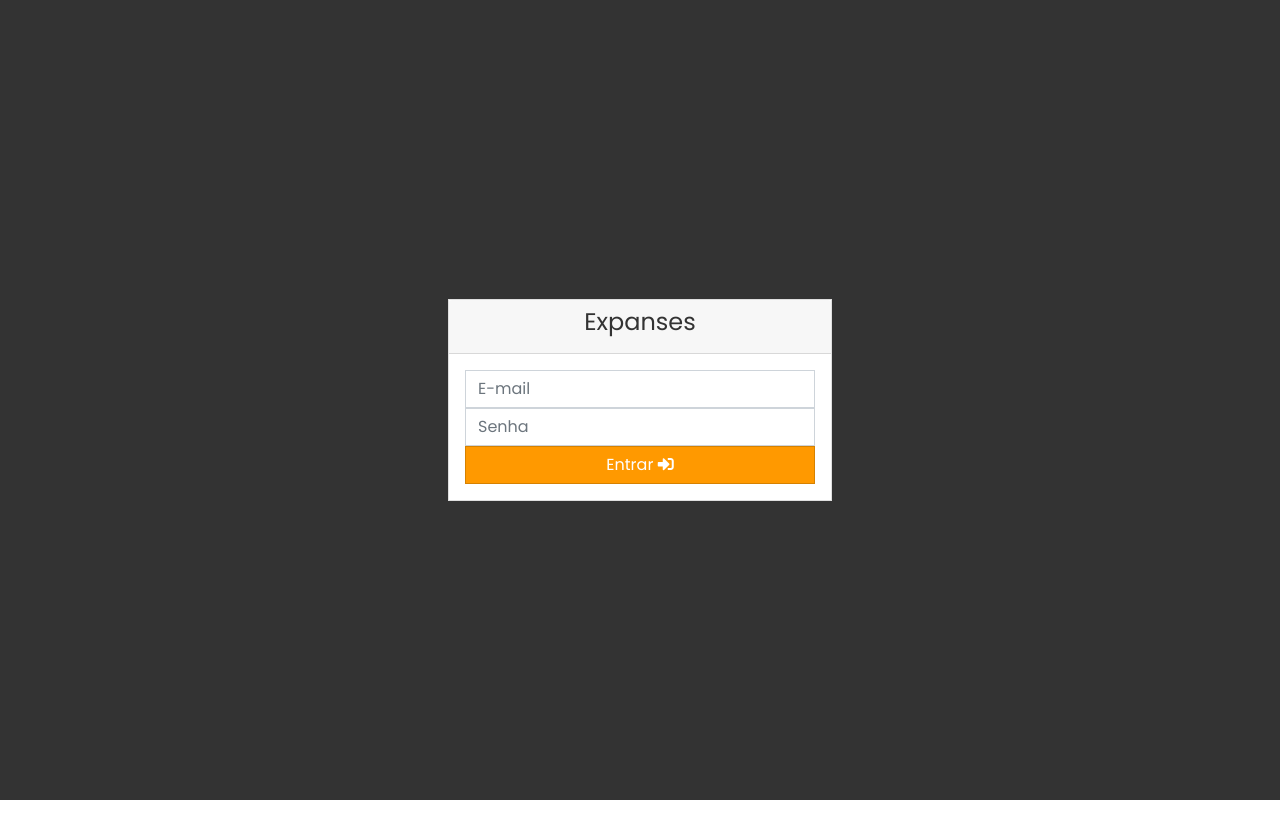
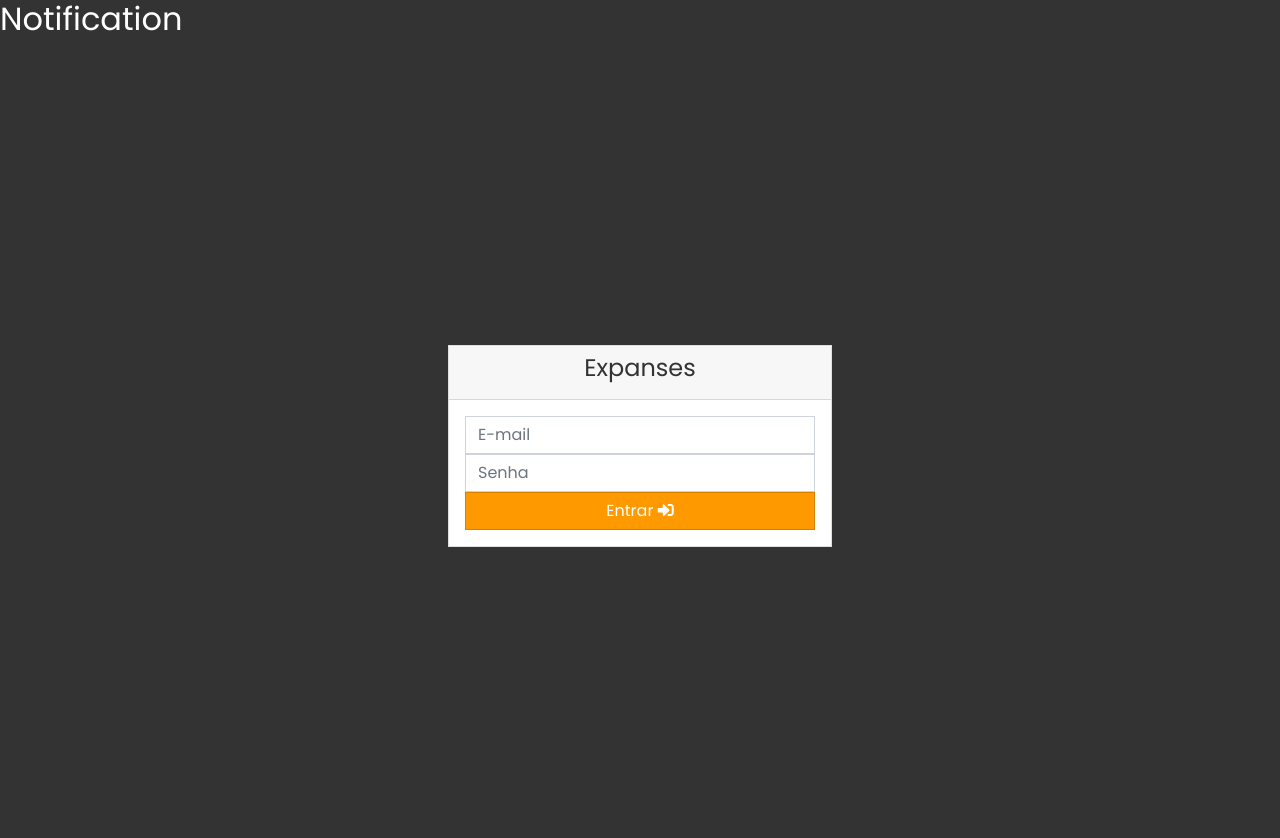
Before and after one commit to JrzenonDev/personal-account-manager-vue-firebase, a Vue app: page /#/login in a window 1280 px wide. Shown: the top 838 px of the page. Before the commit the page ends 800 px from the top, so only its background shows below. Built offline with nearby package versions, Linux system fonts and the light colour scheme; no server answers.

Commit message:
add component notification in application

```diff
--- a/src/App.vue
+++ b/src/App.vue
@@ -1,6 +1,7 @@
 <template>
   <div id="app">
     <base-spinner />
+    <layout-notification />
     <div class="contaier-fluid" v-if="isLogged">
       <div class="row">
         <div class="col-lg-2 navigation-sidebar">
@@ -19,12 +20,14 @@
 <script>
 import BaseSpinner from './components/global/BaseSpinner'
 import LayoutNavigation from './components/layout/LayoutNavigation.vue'
+import LayoutNotification from './components/layout/LayoutNotification.vue'
 
 export default {
   name: 'App',
   components: {
     BaseSpinner,
-    LayoutNavigation
+    LayoutNavigation,
+    LayoutNotification
   },
   data () {
     return {
```
